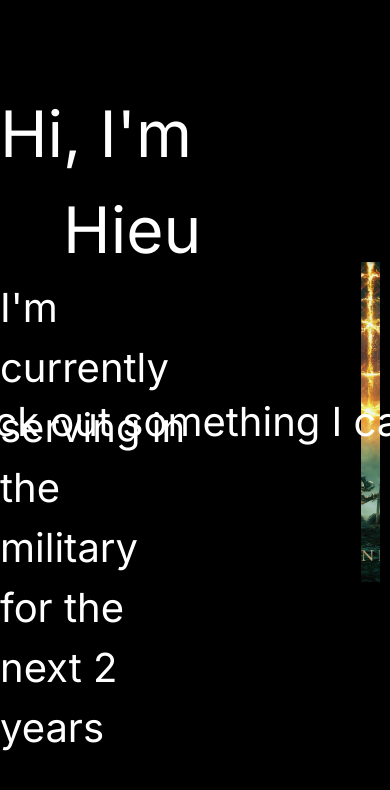
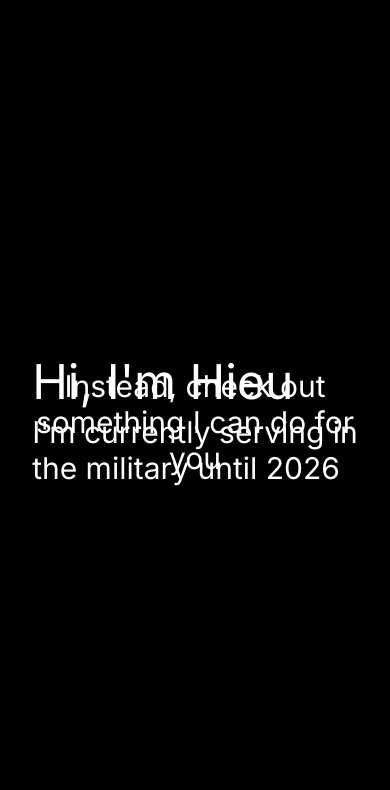
Before and after one commit to inhHieu/Portfolio, a Next.js app: page / in a window 390 px wide. Shown: the top 790 px of the page. Built offline with nearby package versions, Linux system fonts and the light colour scheme.

Commit message:
Reponsive

```diff
--- a/app/components/ApearText.tsx
+++ b/app/components/ApearText.tsx
@@ -23,12 +23,12 @@ export default function ApearTex({ text }: ApearTextProps) {
 
 
     return (
-        <section ref={targetRef} className=' min-h-screen w-full grid place-items-center text-[40px] '>
+        <section ref={targetRef} className=' min-h-screen w-full grid place-items-center text-3xl '>
             <div className='w-fit m-auto text-center'>
                 {/* <p className=' -mt-9 '>So</p> */}
-                <div className='h-[170vh] '>
+                <div className='h-[170vh] w-full '>
                     <motion.p
-                        className='fixed top-1/2 left-1/2 w-max'
+                        className='fixed w-full px-8 top-1/2 left-1/2 break-normal '
                         style={{
                             opacity, scale,
                             transitionDuration: '.3s',
--- a/app/components/Comment.tsx
+++ b/app/components/Comment.tsx
@@ -23,7 +23,7 @@ export default function Comment() {
                 <OldPuck />
             </motion.div>
             <motion.p
-                className=' ml-28 '
+                className=' mx-6 md:mx-28 '
                 initial={{ opacity:0 }}
                 whileInView={{opacity:1}}
                 transition={{ delay: 5.3 }}
--- a/app/components/Landing.tsx
+++ b/app/components/Landing.tsx
@@ -7,32 +7,34 @@ import Indicator from './Indicator'
 export default function Landing() {
     return (
         <header className=' relative h-screen w-full'>
-            <div
-                className=' h-full w-full flex items-center justify-center gap-40 '>
-                <div
-                    className='text-[40px] end'>
-                    <div className='text-[64px] flex'>
-                        <motion.p
-                            initial={{ x: "750%", opacity: 0 }}
-                            animate={{ x: 0, opacity: 1 }}
+            <div className=' h-full w-full flex items-center justify-center gap-40 '>
+                <div className='text-3xl end mx-8'>
+                    <div className=' relative text-5xl sm:text-6xl flex w-full '>
+                        <motion.p className=' absolute text-right inset-0 bg-black '
+                            initial={{ opacity: 0, width:"100%" }}
+                            animate={{  opacity: 1, width: "0"}}
                             transition={{
                                 opacity: { duration: .3 },
-                                x: { ease: "circInOut", duration: .5, delay: 2 }
+                                // width: { duration: .5, delay: 2},
+                                width: { ease: "circInOut", duration: .5, delay: 2 }
                             }}
                         >Hi</motion.p>
+                        <p className=' text-black/0 '>Hi</p>
                         <motion.p
                             initial={{ opacity: 0 }}
                             animate={{ opacity: 1, transition: { delay: 2.2, duration: .3 } }}
                         >,&nbsp;I&apos;m Hieu</motion.p>
                     </div>
-                    <motion.div
+                    <motion.div className='pt-2 md:pt-0'
                         initial={{ opacity: 0 }}
                         animate={{ opacity: 1, transition: { delay: 2.8, duration: .3 } }}>
                         <p>I&apos;m currently serving in</p>
-                        <p>the military for the next 2 years</p>
+                        <p>the military until 2026</p>
                     </motion.div>
                 </div>
-                <motion.div className='h-80 w-60  '
+                <motion.div className=' hidden h-80 w-60
+                lg:block
+                '
                     initial={{ opacity: 0 }}
                     animate={{ opacity: 1, transition: { delay: 2.8, duration: .3 } }}
                     style={{
--- a/app/components/Scroller.tsx
+++ b/app/components/Scroller.tsx
@@ -23,7 +23,7 @@ export default function Scroller({ imageUrl, direction, speed }: ScrollerProps)
     }, []);
 
     return (
-        <div className="scroller w-1/4 " data-direction={direction} data-speed={speed}>
+        <div className="scroller w-full " data-direction={direction} data-speed={speed}>
             <div ref={scroller__innerRef} className="scroller__inner w-full flex flex-col gap-4 ">
                 {imageUrl.map((url, i) => (
                     <img key={i} src={url} alt="" />
--- a/app/components/SocialMedia.tsx
+++ b/app/components/SocialMedia.tsx
@@ -16,11 +16,12 @@ export default function SocialMedia() {
         <section
             className=' w-full relative max-w-[1920px] m-auto h-96 '>
             <motion.div
-                className=' flex items-center justify-center  h-full mx-28 '
+                className=' flex items-center justify-center h-full
+                md:mx-28 '
             >
                 {/* <p className=' text-center mb-4 '>MY SOCIAL</p> */}
                 <motion.ul
-                    className=' flex gap-14'
+                    className=' flex flex-wrap gap-14 justify-center '
                     initial={{ opacity: 0, scale: 0.8 }}
                     whileInView={{ opacity: 1, scale: 1, transitionDuration: '.3s' }}
                     viewport={{ once: true }}>
--- a/app/components/VerticalText.tsx
+++ b/app/components/VerticalText.tsx
@@ -10,9 +10,12 @@ export default function VerticalText({ text, opacity }: Props) {
   return (
     <motion.div
       style={{ opacity, transitionDuration:'.3s' }}
-      className='side-text absolute bottom-2/4 left-12
-                -rotate-90 origin-left tracking-[0.4rem]'>
+      className=' w-full text-center mb-4 tracking-[0.2rem]
+      xl:w-max xl:absolute xl:bottom-2/4 xl:left-12 xl:-rotate-90 xl:origin-left xl:tracking-[0.4rem]
+                '>
       {text}
     </motion.div>
   );
 }
+// side-text absolute bottom-2/4 left-12
+//                 -rotate-90 origin-left tracking-[0.4rem]
--- a/app/globals.css
+++ b/app/globals.css
@@ -19,7 +19,7 @@
 }
 
 body {
-  width: calc(100vw - 10px);
+  width: 100vw;
   background-color: var(--background);
   color: var(--text);
   position: relative;
@@ -33,8 +33,6 @@ header {
   overflow: hidden;
 }
 .category img {
-  width: 100%;
-  height: 100%;
   transition: 0.3s;
   scale: 1.1;
 }
@@ -46,8 +44,6 @@ header {
   left: 50%;
   transform: translateX(-50%);
   font-family: var(--montserrat);
-  font-size: 2rem;
-  font-weight: 600;
   letter-spacing: 0rem;
   transition: 0.3s;
 }
@@ -105,9 +101,46 @@ header {
 }
 
 .walk {
-  animation: walk 2s linear 3s forwards;
+  animation: walk_sm 2s linear 3s forwards;
 }
 
+@keyframes walk_sm {
+  0% {
+    transform: scaleX(-1) rotate(0deg) translateX(50px);
+    transform-origin: 50% 100%;
+  }
+  10% {
+    transform: scaleX(-1) rotate(2deg) translateX(43px);
+  }
+  20% {
+    transform: scaleX(-1) rotate(-4deg) translateX(36px);
+  }
+  30% {
+    transform: scaleX(-1) rotate(4deg) translateX(29px);
+  }
+  40% {
+    transform: scaleX(-1) rotate(-4deg) translateX(22px);
+  }
+  50% {
+    transform: scaleX(-1) rotate(4deg) translateX(15px);
+  }
+  60% {
+    transform: scaleX(-1) rotate(-4deg) translateX(8px);
+  }
+  70% {
+    transform: scaleX(-1) rotate(4deg) translateX(1px);
+  }
+  80% {
+    transform: scaleX(-1) rotate(-2deg) translateX(-6px);
+  }
+  90% {
+    transform: scaleX(-1) rotate(2deg) translateX(-13px);
+  }
+  100% {
+    transform: scaleX(-1) rotate(0deg) translateX(-20px);
+    transform-origin: 50% 100%;
+  }
+}
 @keyframes walk {
   0% {
     transform: scaleX(-1) rotate(0deg) translateX(50px);
@@ -143,6 +176,11 @@ header {
   100% {
     transform: scaleX(-1) rotate(0deg) translateX(-100px);
     transform-origin: 50% 100%;
+  }
+}
+@media (min-width: 768px) {
+  .walk {
+    animation: walk 2s linear 3s forwards;
   }
 }
 /* width */
--- a/app/globals.scss
+++ b/app/globals.scss
@@ -21,7 +21,7 @@
 }
 
 body {
-  width: calc(100vw - 10px);
+  width: 100vw;
   background-color: var(--background);
   color: var(--text);
   position: relative;
@@ -35,8 +35,6 @@ header {
   overflow: hidden;
 
   img {
-    width: 100%;
-    height: 100%;
     transition: 0.3s;
     scale: 1.1;
   }
@@ -48,8 +46,6 @@ header {
     left: 50%;
     transform: translateX(-50%);
     font-family: var(--montserrat);
-    font-size: 2rem;
-    font-weight: 600;
     letter-spacing: -0rem;
     transition: 0.3s;
   }
@@ -107,10 +103,47 @@ header {
   // transform-origin: center;
 }
 .walk{
-  animation: walk 2s linear 3s forwards;
+  animation: walk_sm 2s linear 3s forwards;
 }
 
-@keyframes walk {
+@keyframes walk_sm  {
+  0% {
+    transform: scaleX(-1) rotate(0deg) translateX(50px);
+    transform-origin: 50% 100%;
+  }
+  10% {
+    transform: scaleX(-1) rotate(2deg) translateX(43px);
+  }
+  20% {
+    transform: scaleX(-1) rotate(-4deg) translateX(36px);
+  }
+  30% {
+    transform: scaleX(-1) rotate(4deg) translateX(29px);
+  }
+  40% {
+    transform: scaleX(-1) rotate(-4deg) translateX(22px);
+  }
+  50% {
+    transform: scaleX(-1) rotate(4deg) translateX(15px);
+  }
+  60% {
+    transform: scaleX(-1) rotate(-4deg) translateX(8px);
+  }
+  70% {
+    transform: scaleX(-1) rotate(4deg) translateX(1px);
+  }
+  80% {
+    transform: scaleX(-1) rotate(-2deg) translateX(-6px);
+  }
+  90% {
+    transform: scaleX(-1) rotate(2deg) translateX(-13px);
+  }
+  100% {
+    transform: scaleX(-1) rotate(0deg) translateX(-20px);
+    transform-origin: 50% 100%;
+  }
+}
+@keyframes walk  {
   0% {
     transform: scaleX(-1) rotate(0deg) translateX(50px);
     transform-origin: 50% 100%;
@@ -147,6 +180,13 @@ header {
     transform-origin: 50% 100%;
   }
 }
+
+@media (min-width: 768px) { // >= 768px
+  .walk{
+    animation: walk 2s linear 3s forwards;
+  }
+}
+
 
 // .category {
 //   position: relative;
```
Also changed, not shown: app/components/Category.tsx (+15 -7 lines), app/components/Gallery.tsx (+18 -7 lines), 1 other file (tests, documents, lock files or other folders).
